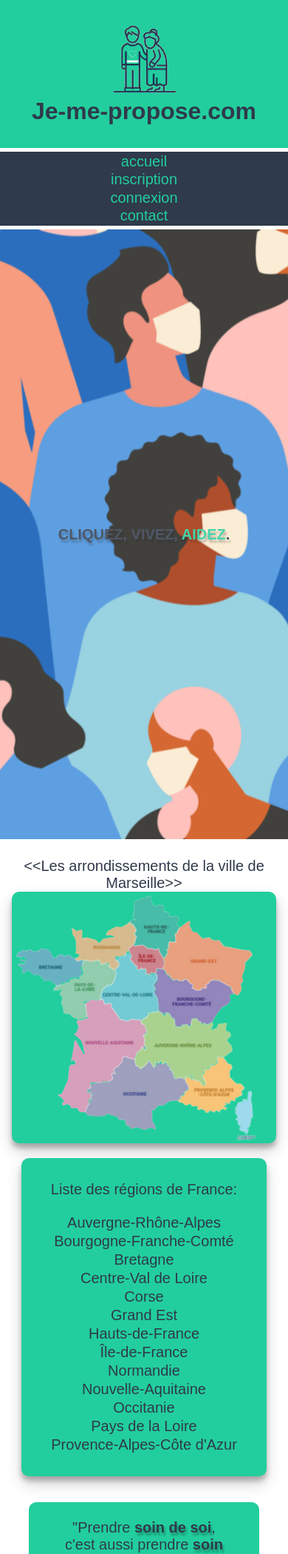
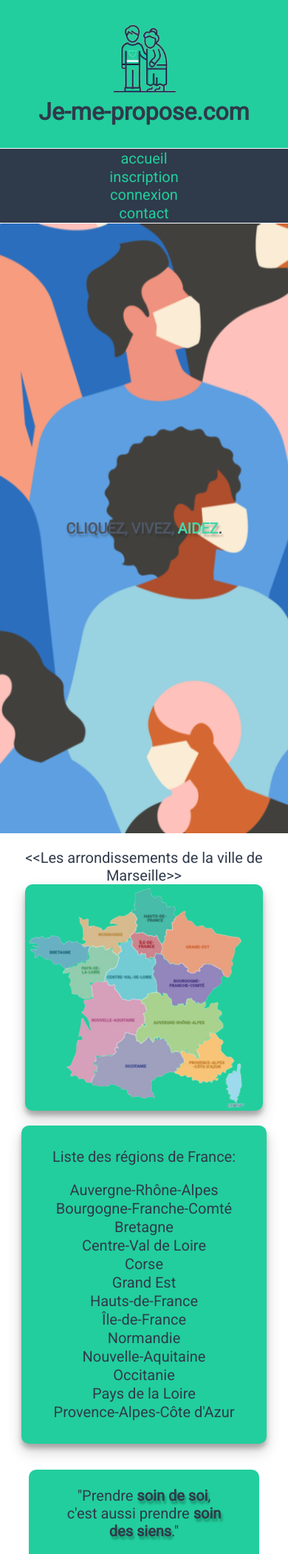
Before and after one commit to olivier-crozet/je_me_propose, a PHP site: page / in a window 390 px wide. Shown: the top 2100 px of the page at 74% size. Run offline with PHP 8.4, Linux system fonts and the light colour scheme.

Commit message:
modif index.php & css

```diff
--- a/css/index.css
+++ b/css/index.css
@@ -1,6 +1,7 @@
 /*MISE EN PAGE*/
 *{
     box-sizing: border-box;
+    font-family: 'Roboto', sans-serif;
 }
 html, body{
     margin: 0;
@@ -57,7 +58,7 @@
     #container-mise-en-page{
         width:100%;
         display: grid;
-        grid-gap:5px;
+        grid-gap:1.5px;
         grid-template-columns: 1fr;
         grid-template-rows: 200px 100px  100vh 2fr  100px;
         grid-template-areas:
@@ -74,7 +75,7 @@
 @media screen and (min-width:780px) and (max-width:1199px){
     #container-mise-en-page{
         display: grid;
-        grid-gap:5px;
+        grid-gap:1.5px;
         grid-template-columns: 1fr;
         grid-template-rows: 200px 100px  100vh 2fr  100px;
         grid-template-areas:
@@ -262,7 +263,7 @@
 @media screen and (max-width:779px){
     #container-mise-en-page{
         display: grid;
-        grid-gap:5px;
+        grid-gap:1px;
         grid-template-columns: 1fr;
         grid-template-rows: 200px 100px  100vh 2fr  100px;
         grid-template-areas:
@@ -277,6 +278,12 @@
         flex-direction: column;
         justify-content: space-evenly;
         align-items: center;
+    }
+    header:first-child{
+        padding-top: 10px;
+    }
+    aside figure{
+        width: 90%;
     }
     footer{
         margin-top:0;
--- a/index.php
+++ b/index.php
@@ -6,6 +6,7 @@
     <meta name="viewport" content="width=device-width, initial-scale=1.0">
     <link rel="stylesheet" type="text/css" href="css/index.css">
     <link rel="icon" type="image/png" href="pics/icon/jeMePropose.png">
+    <link href="https://fonts.googleapis.com/css2?family=Roboto&display=swap" rel="stylesheet">
     <title>Accueil</title>
 </head>
 
```
